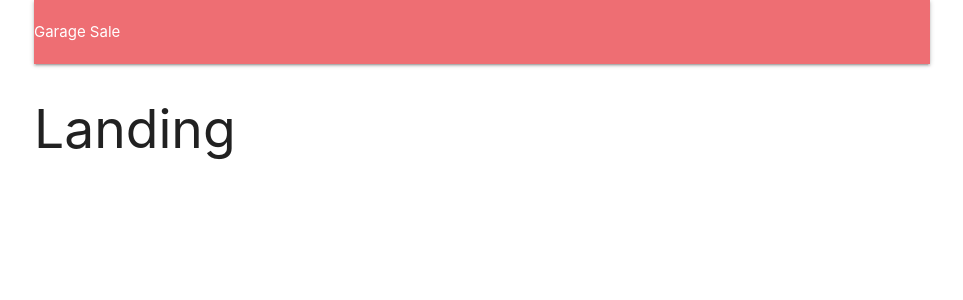
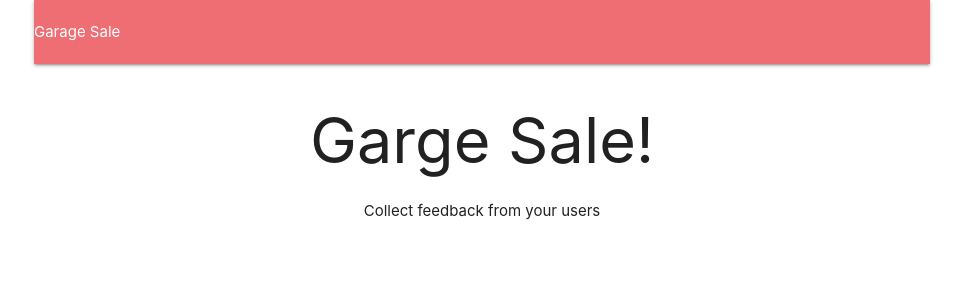
Before and after one commit to ChaseB1985/Garagesale, a React (Create React App) app in the folder client/: page / in a window 1280 px wide. Shown: the top 300 px of the page, without its empty margins (158-1121 px from the left). Built offline with nearby package versions, Linux system fonts and the light colour scheme; no server answers.

Commit message:
setting up billing

```diff
--- a/client/src/components/App.js
+++ b/client/src/components/App.js
@@ -2,11 +2,11 @@
 import { BrowserRouter, Route} from 'react-router-dom';
 import { connect } from 'react-redux';
 import * as actions from '../actions';
+import Landing from './Landing';
 
 import Header from './Header';
 const Dashboard = () => <h2> Dashboard </h2>
 const SurveyNew = () => <h2> SurveyNew </h2>
-const Landing = () => <h2> Landing </h2>
 
 class App extends Component {
     componentDidMount() {
--- a/client/src/components/Header.js
+++ b/client/src/components/Header.js
@@ -1,5 +1,6 @@
 import React, { Component } from 'react';
 import { connect } from 'react-redux';
+import { Link } from 'react-router-dom';
 
 class Header extends Component {
     renderContent(){
@@ -9,7 +10,7 @@
             case false:
                 return <li><a href="/auth/google">Login with Google</a></li>;
             default:
-                return <li><a>logout</a></li>;
+                return <li><a href="/api/logout">logout</a></li>;
         }
     }
 
@@ -18,9 +19,12 @@
         return (
             <nav>
                 <div className="nav-wrapper">
-                    <a className="left brand logo">
+                    <Link
+                    to={this.props.auth ? '/surveys' : '/'}
+                    className="left brand logo"
+                    >
                     Garage Sale
-                    </a>
+                    </Link>
                     <ul className="right">
                     {this.renderContent()}
                     </ul>
--- /dev/null
+++ b/client/src/components/Landing.js
@@ -0,0 +1,14 @@
+import React from 'react';
+
+const Landing = () => {
+    return (
+        <div style={{ textAlign: 'center'}}>
+            <h1>
+            Garge Sale!
+            </h1>
+            Collect feedback from your users
+        </div>
+    );
+};
+
+export default Landing;
```
Also changed, not shown: 1 other file (tests, documents, lock files or other folders).
